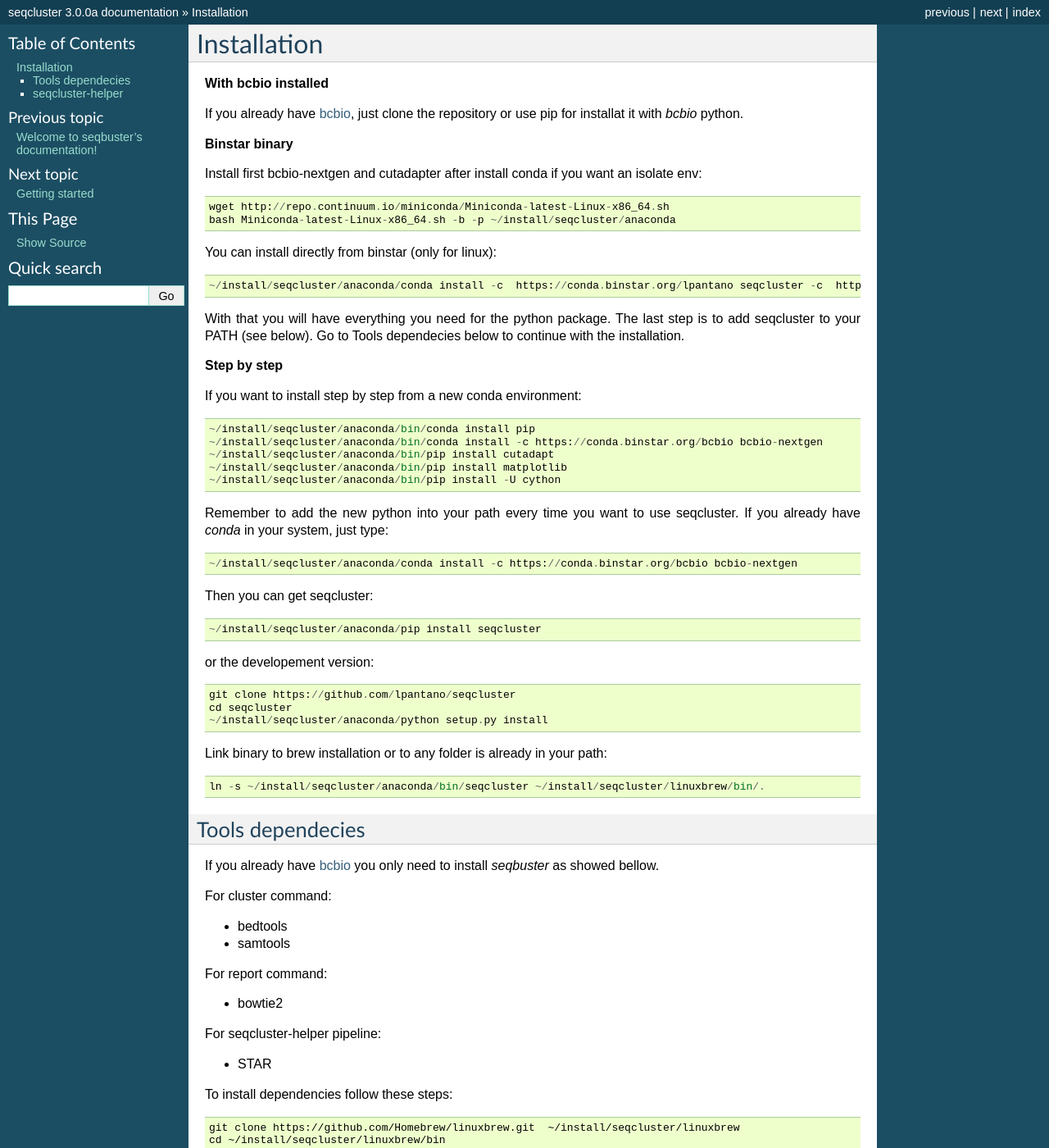
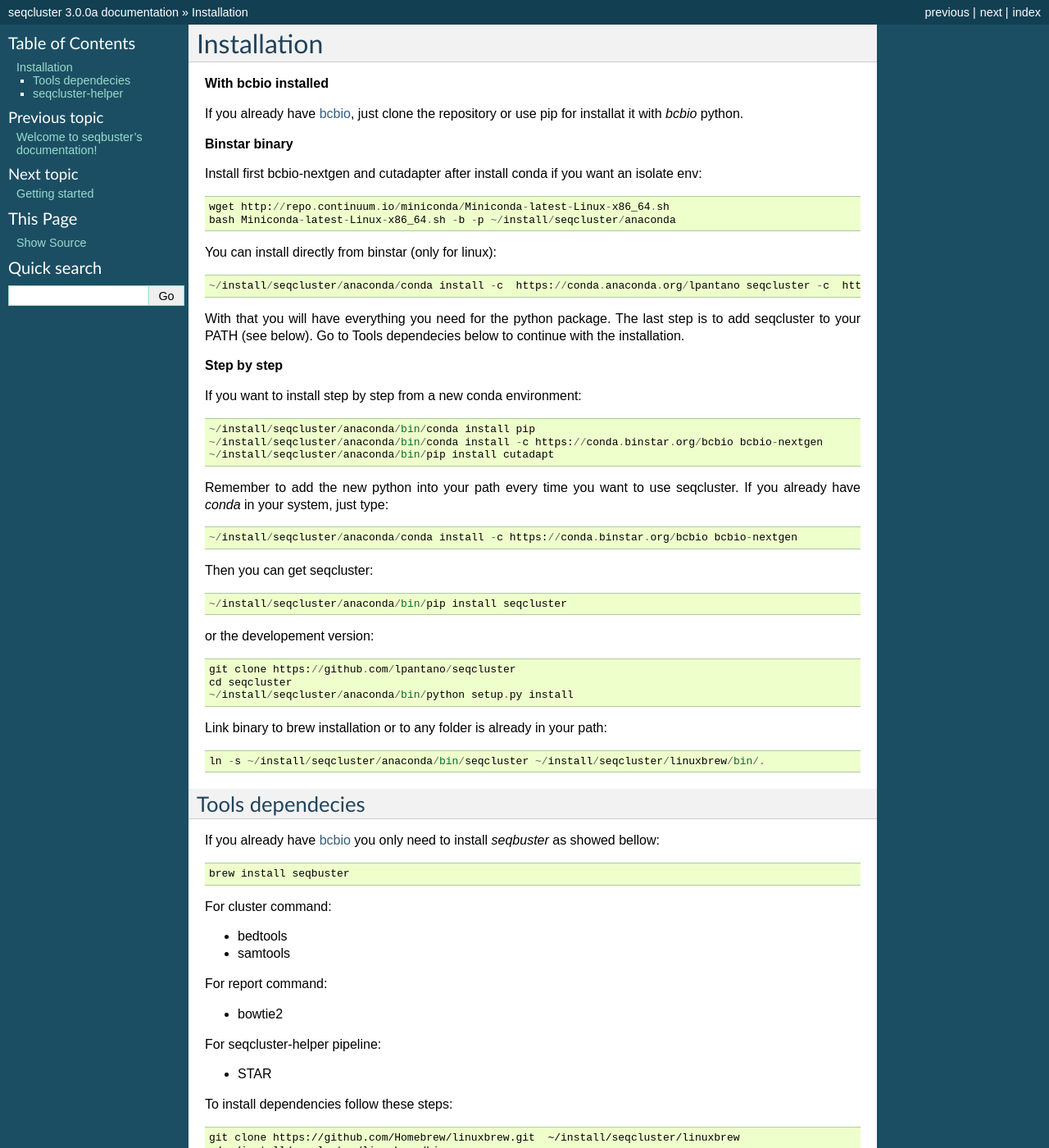
Before and after one commit to lpantano/seqcluster, a Sphinx documentation site: the page built from doc/source/installation.rst, in a window 1280 px wide and 1400 px high. Shown: the whole window at 82% size. Built offline with Sphinx 7.4.7, drawn with Linux system fonts in a browser that asks for light colours.

Commit message:
update binstar link

```diff
--- a/doc/source/installation.rst
+++ b/doc/source/installation.rst
@@ -19,7 +19,7 @@
 
 You can install directly from binstar (only for linux)::
 
-    ~/install/seqcluster/anaconda/conda install -c  https://conda.binstar.org/lpantano seqcluster -c  https://conda.binstar.org/bcbio
+    ~/install/seqcluster/anaconda/conda install -c  https://conda.anaconda.org/lpantano seqcluster -c  https://conda.binstar.org/bcbio
 
 With that you will have everything you need for the python package.
 The last step is to add seqcluster to your PATH (see below).
@@ -32,9 +32,6 @@
     ~/install/seqcluster/anaconda/bin/conda install pip
     ~/install/seqcluster/anaconda/bin/conda install -c https://conda.binstar.org/bcbio bcbio-nextgen
     ~/install/seqcluster/anaconda/bin/pip install cutadapt
-    ~/install/seqcluster/anaconda/bin/pip install matplotlib
-    ~/install/seqcluster/anaconda/bin/pip install -U cython
-
 
 Remember to add the new python into your path every time you want to use seqcluster.
 If you already have `conda` in your system, just type::
@@ -58,7 +55,9 @@
 Tools dependecies
 ---------
 
-If you already have `bcbio <https://github.com/chapmanb/bcbio-nextgen>`_ you only need to install `seqbuster` as showed bellow.
+If you already have `bcbio <https://github.com/chapmanb/bcbio-nextgen>`_ you only need to install `seqbuster` as showed bellow::
+
+    brew install seqbuster
 
 For cluster command:
 
```
Also changed, not shown: other parts of doc/source/installation.rst (+2 -2 lines).
